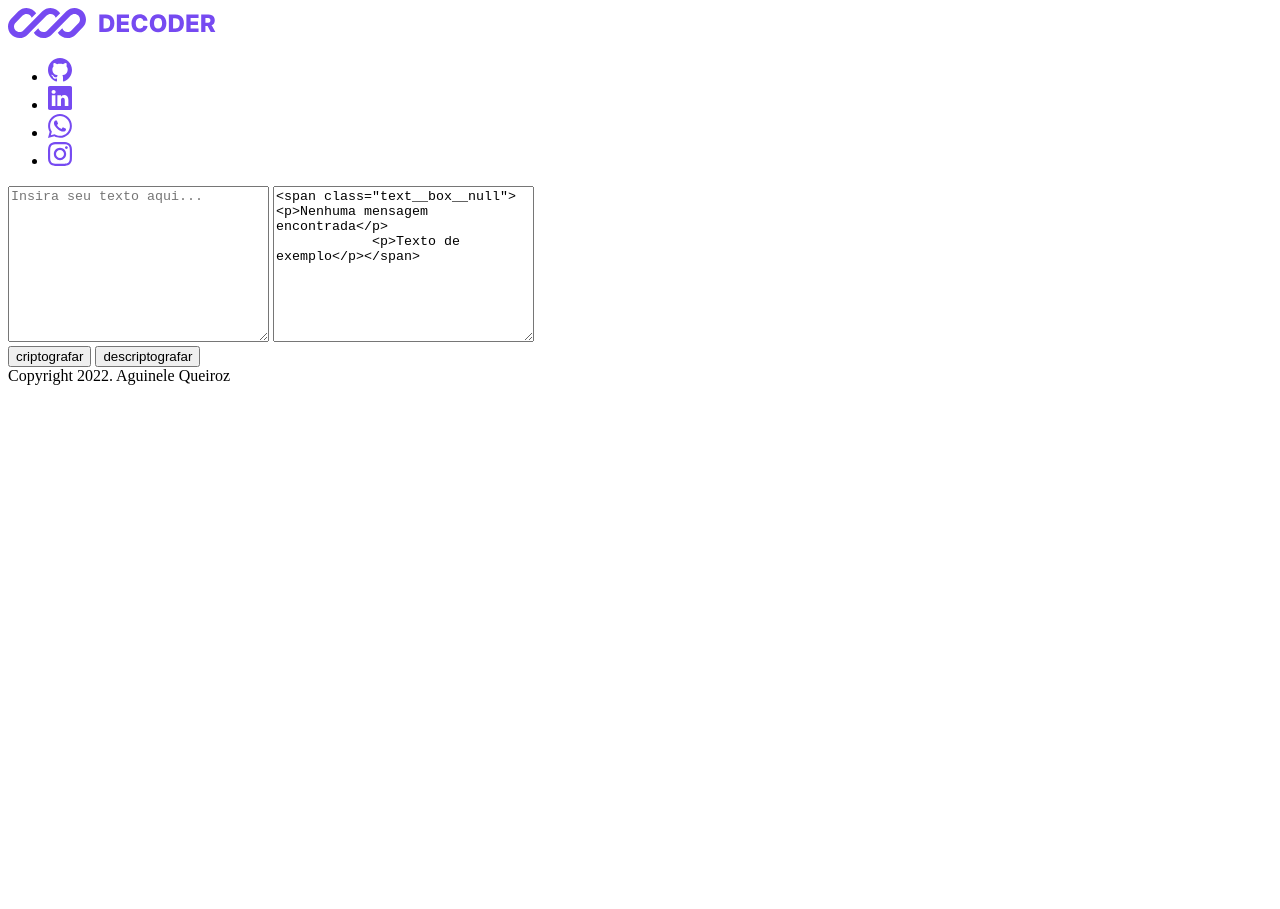
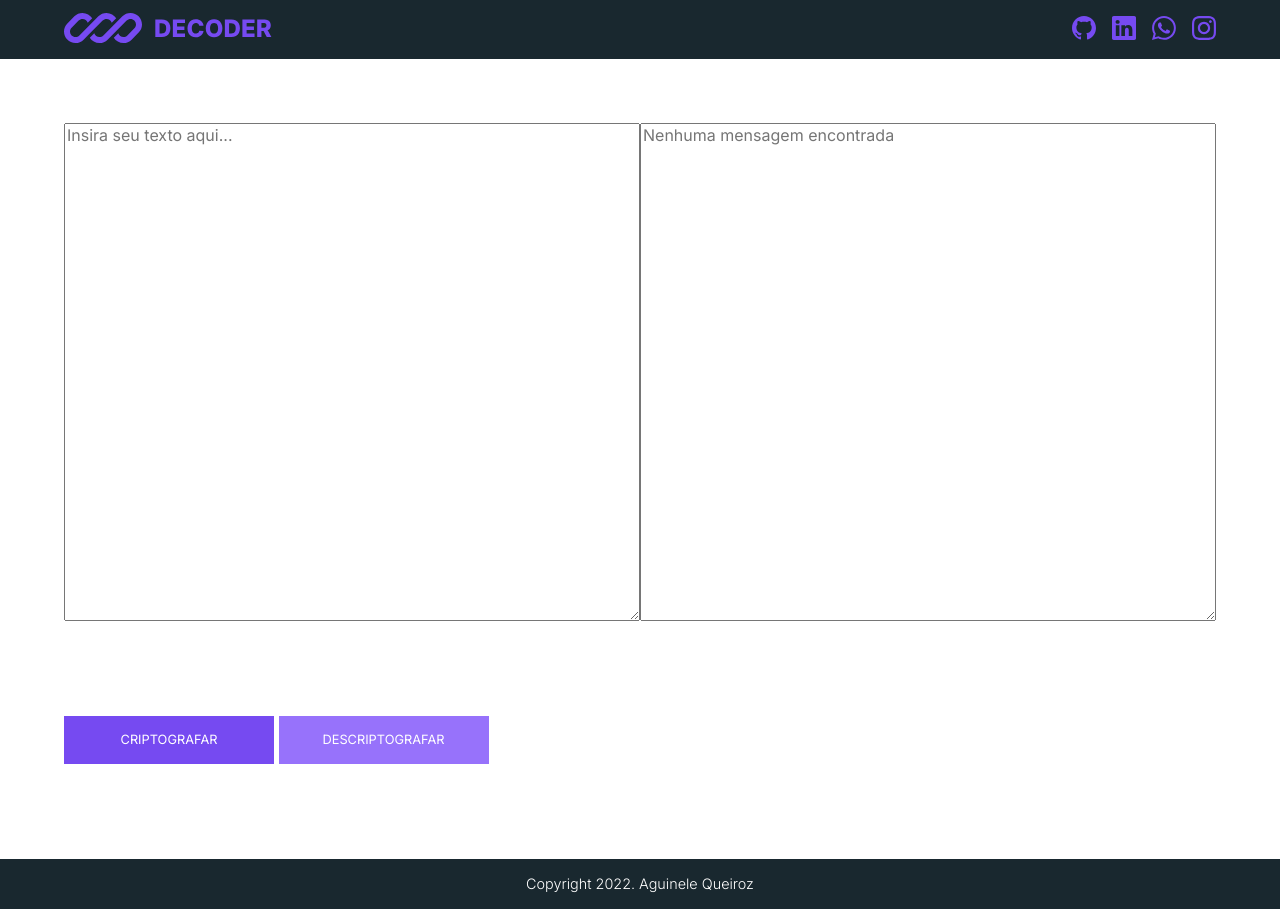
Before and after one commit to AguineleQueiroz/Challenge-Oracle-One-Decoder, a plain HTML site: page html/index.html in a window 1280 px wide. Before the commit the page ends 800 px from the top, so only its background shows below. Drawn offline with nearby package versions, Linux system fonts and the light colour scheme.

Commit message:
desenvolvimento do layout da aplicação

```diff
--- a/assets/css/style.css
+++ b/assets/css/style.css
@@ -0,0 +1,110 @@
+/* font */
+@import url("https://fonts.googleapis.com/css2?family=Inter:wght@300;400;500;600;700&family=Poppins:wght@300;400;500;600&display=swap");
+
+/* variaveis */
+:root {
+  /* font conf */
+  --font: "Inter", sans-serif;
+  /* weight font conf */
+  --fw-light: 300;
+  --fw-regular: 400;
+  --fw-semibold: 600;
+  --fw-bold: 700;
+
+  /* colors */
+  --primary-color: #764af1;
+  --secondary-color: #9772fb;
+  --dark-color: #19282f;
+  --gray-color: #a5a5a5;
+  --gray-light-color: #f2f2f2;
+  --white-color: #ffffff;
+  --muted-color: #777777;
+
+  /* border-radius */
+  --b-rad: 3;
+}
+
+html {
+  font-family: var(--font);
+}
+
+::-webkit-scrollbar {
+  width: 0;
+}
+
+li {
+  list-style: none;
+}
+
+.container {
+  display: grid;
+  grid-template-columns: 100%;
+  margin: 0 4rem;
+}
+
+/* header */
+.navbar {
+  background-color: var(--dark-color);
+  width: 100%;
+}
+
+.nav-bar,
+.list__icons {
+  display: flex;
+  flex-wrap: wrap;
+  align-items: center;
+  justify-content: space-between;
+}
+
+.social__icons {
+  margin-left: 1rem;
+}
+
+/* main content */
+.content {
+  min-height: 100vh;
+}
+
+.boxes__text {
+  display: flex;
+  justify-content: space-between;
+  margin-top: 4rem;
+}
+
+textarea {
+  width: 600px;
+  height: 492px;
+}
+
+.btn {
+  width: 13.125rem;
+  height: 3rem;
+  outline: none;
+  border: none;
+  color: var(--white-color);
+  text-transform: uppercase;
+  font-size: 0.8rem;
+}
+
+.btn__encripty {
+  background-color: var(--primary-color);
+}
+
+.btn__decripty {
+  background-color: var(--secondary-color);
+}
+
+/* footer */
+footer {
+  display: flex;
+  justify-content: center;
+  align-items: center;
+  width: 100%;
+  background-color: var(--dark-color);
+  position: static;
+  bottom: 0;
+  height: 50px;
+  color: var(--white-color);
+  font-weight: var(--fw-light);
+  font-size: 0.9rem;
+}
--- a/html/index.html
+++ b/html/index.html
@@ -6,52 +6,32 @@
     <meta name="viewport" content="width=device-width, initial-scale=1.0" />
     <!-- title -->
     <title>Decoder</title>
-    <!-- css reset -->
-
+    <!-- css normalize -->
+    <link rel="stylesheet" href="../assets/css/normalize.css">
     <!-- main css -->
     <link rel="stylesheet" href="../assets/css/style.css" />
   </head>
   <body>
     <!-- header -->
-    <header>
+    <header class="header">
       <nav class="navbar">
-        <div class="container">
+        <div class="nav-bar container">
           <a class="navbar__brand" href="#">
-            <img
-              src="../assets/img/marcas/logomarca.svg"
-              class="logomarca"
-              alt="logomarca da aplicação"
-            />
+            <img src="../assets/img/marcas/logomarca.svg" class="logomarca" alt="logomarca da aplicação"/>
           </a>
           <div class="collapse navbar__collapse">
             <ul class="list__icons">
               <li class="social__icons">
-                <a href="#"
-                  ><img
-                    src="../assets/img/sociais/github.svg"
-                    alt="icone do GitHub"
-                /></a>
+                <a href="#"><img src="../assets/img/sociais/github.svg" alt="icone do GitHub"/></a>
               </li>
               <li class="social__icons">
-                <a href=""
-                  ><img
-                    src="../assets/img/sociais/linkedin.svg"
-                    alt="icone do Linkedin"
-                /></a>
+                <a href=""><img src="../assets/img/sociais/linkedin.svg" alt="icone do Linkedin"/></a>
               </li>
               <li class="social__icons">
-                <a href=""
-                  ><img
-                    src="../assets/img/sociais/whatsapp.svg"
-                    alt="icone do whatsapp"
-                /></a>
+                <a href=""><img src="../assets/img/sociais/whatsapp.svg" alt="icone do whatsapp"/></a>
               </li>
               <li class="social__icons">
-                <a href=""
-                  ><img
-                    src="../assets/img/sociais/instagram.svg"
-                    alt="icone do Instagram"
-                /></a>
+                <a href=""><img src="../assets/img/sociais/instagram.svg" alt="icone do Instagram"/></a>
               </li>
             </ul>
           </div>
@@ -61,30 +41,21 @@
     <!-- main -->
     <main class="content container">
       <div class="boxes__text">
-        <textarea
-          name="input"
-          id="input-text"
-          cols="30"
-          rows="10"
-          placeholder="Insira seu texto aqui..."
-        ></textarea>
-        <textarea name="output" id="output-text" cols="30" rows="10">
-<span class="text__box__null"><p>Nenhuma mensagem encontrada</p>
-            <p>Texto de exemplo</p></span></textarea
-        >
+        <textarea name="input" id="input-text" cols="30" rows="10" placeholder="Insira seu texto aqui..."></textarea>
+        <textarea name="input" id="input-text" cols="30" rows="10" placeholder="Nenhuma mensagem encontrada"></textarea>
       </div>
       <div class="btns">
-        <button class="btn__encripty">
+        <button class="btn btn__encripty">
           <span class="text__button">criptografar</span>
         </button>
-        <button class="btn__decripty">
+        <button class="btn btn__decripty">
           <span class="text__button">descriptografar</span>
         </button>
       </div>
     </main>
     <!-- footer -->
     <footer class="rodape">
-      <span>Copyright 2022. Aguinele Queiroz</span>
+      <p>Copyright 2022. Aguinele Queiroz</p>
     </footer>
     <!-- js file -->
     <script src="../assets/js/decoder.js"></script>
```
